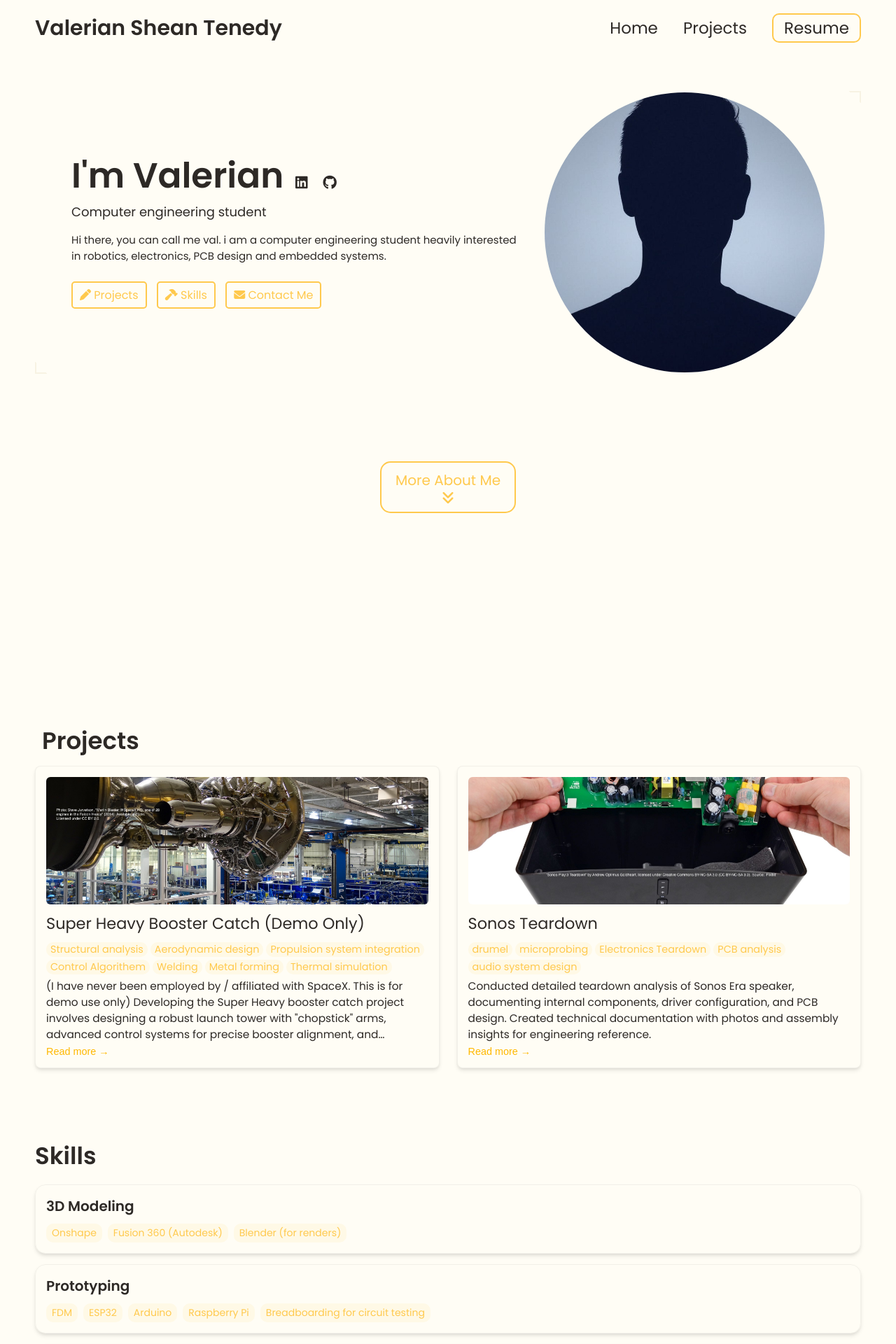
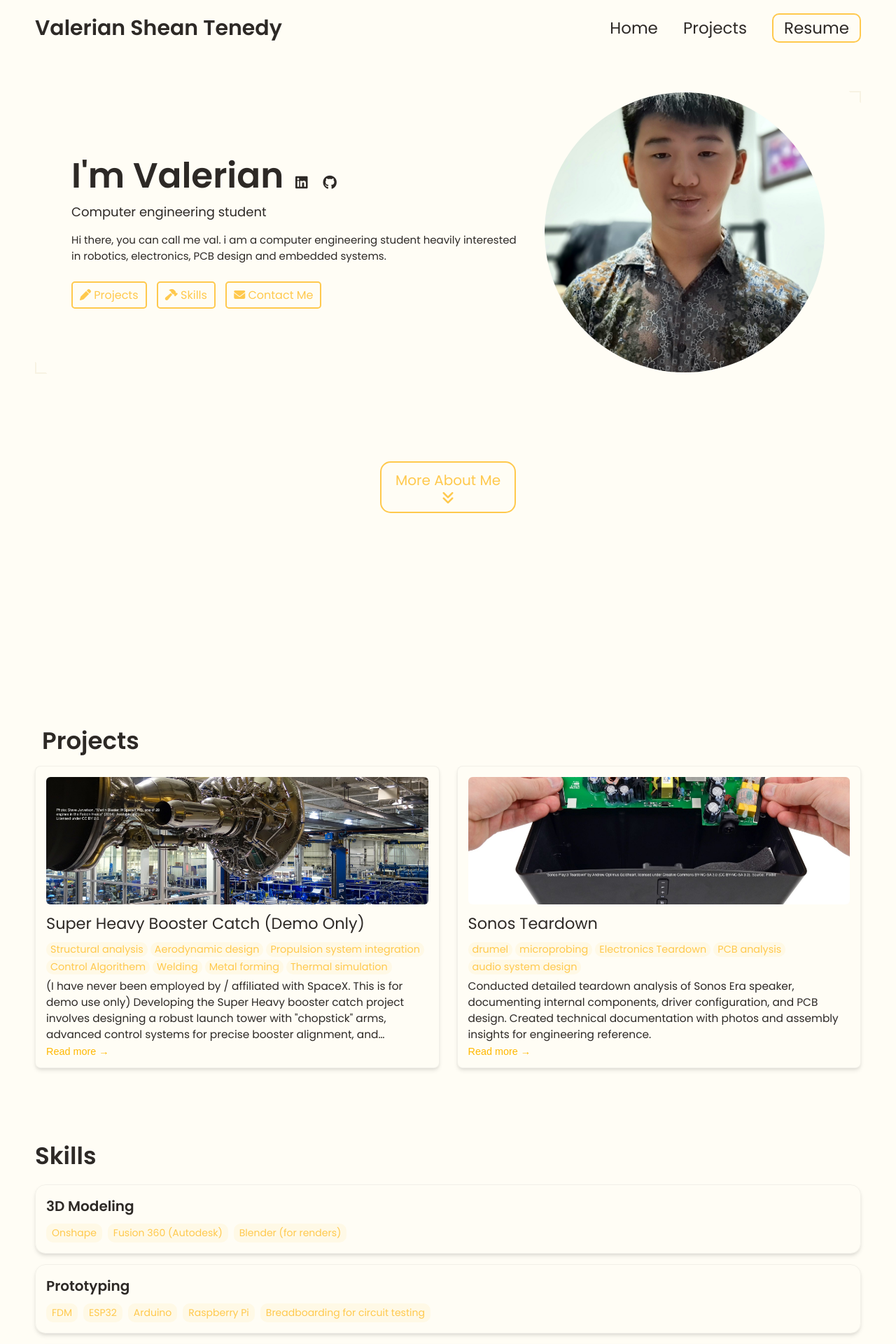
Before and after one commit to valerian736/valerian736.github.io, a Jekyll site: the page built from index.html, in a window 1280 px wide. Shown: the top 1920 px of the page at 70% size. Built offline with Jekyll 4.4.1, drawn with Linux system fonts in a browser that asks for light colours.

Commit message:
added profile picture

```diff
--- a/_config.yml
+++ b/_config.yml
@@ -18,7 +18,7 @@
   Hi there, you can call me val. i am a computer engineering student heavily interested in robotics, electronics, PCB design and embedded systems.
 
 # Place your profile image in /assets/images/profile-image/folder and edit the file name
-profile_image: ./assets/images/profile-image/avatar.jpeg
+profile_image: ./assets/images/profile-image/valerian.jpg
 
 
 # Link your resume
```
Also changed, not shown: assets/images/profile-image/Valerian.jpg (added).
